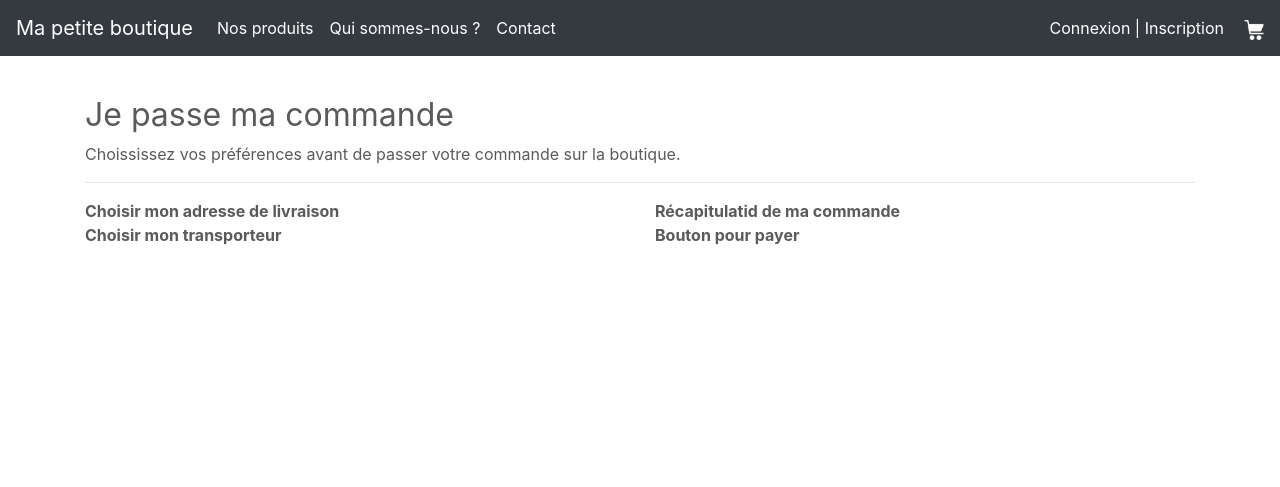
After one commit to Mehdimosteghanemi/Mon-site-e-commerce, a Symfony app: template templates/order/index.html.twig in a window 1280 px wide. The commit adds this page. Shown: the top 487 px of the page. Run offline with Twig, Linux system fonts and the light colour scheme; the template is opened without the code that fills it, so the values that code supplies are empty; some libraries are stand-ins or nearby versions.

Commit message:
adding OrderController + template + accessControl security.yaml

```diff
--- a/templates/cart/index.html.twig
+++ b/templates/cart/index.html.twig
@@ -62,7 +62,7 @@
         <div class="text-right mb-5">
             <b>Nombre de produit :</b> {{ cart|length }} <br>
             <b>Total de mon panier :</b> {{ (total /100) |number_format(2, ',', ' ') }}€
-            <a href="" class="btn btn-success btn-block mt-3">Valider mon panier</a>
+            <a href=" {{ path('order') }} " class="btn btn-success btn-block mt-3">Valider mon panier</a>
         </div>
     {% else %}
         <hr>
--- /dev/null
+++ b/templates/order/index.html.twig
@@ -0,0 +1,21 @@
+{% extends 'base.html.twig' %}
+
+{% block title %}Valider ma commande - Ma petite boutique{% endblock %}
+
+{% block content %}
+    <h2>Je passe ma commande</h2>
+
+    <p>Choississez vos préférences avant de passer votre commande sur la boutique.</p>
+    <hr>
+
+    <div class="row">
+        <div class="col-md-6">
+            <b>Choisir mon adresse de livraison</b><br>
+            <b>Choisir mon transporteur</b>
+        </div>
+        <div class="col-md-6">
+            <b>Récapitulatid de ma commande</b><br>
+            <b>Bouton pour payer</b>
+        </div>
+    </div>
+{% endblock %}
```
Also changed, not shown: src/Controller/OrderController.php (added, +18 -0 lines), 1 other file.
